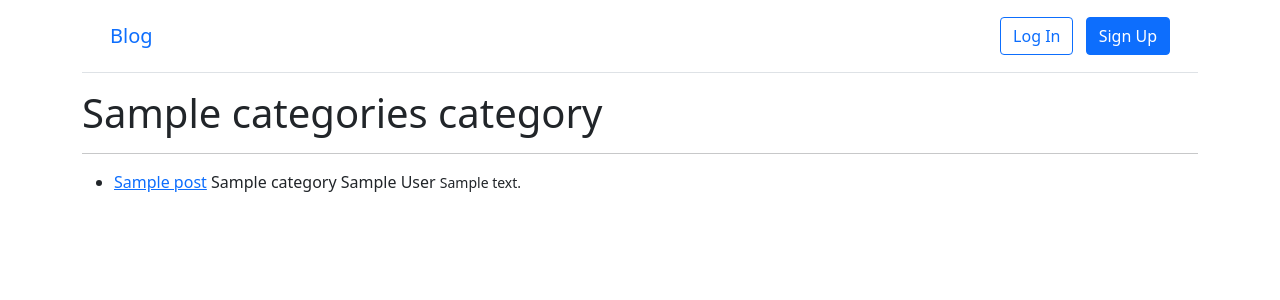
After one commit to FasterthanLi/MyProjectForDecode, a Django app: template templates/category_list.html in a window 1280 px wide. The commit adds this page. Shown: the top 300 px of the page. Run offline with Django 4.2, Linux system fonts and the light colour scheme; the template is opened without the code that fills it: most values are stand-ins (such as "Sample title", 1, 10 or a date in 2020).

Commit message:
Added views

```diff
--- a/posts/admin.py
+++ b/posts/admin.py
@@ -1,6 +1,6 @@
 from django.contrib import admin
 
-from .models import Post, Comment
+from .models import Post, Comment, Category
 
 class CommentInline(admin.TabularInline):
     model = Comment
@@ -13,3 +13,4 @@ class PostAdmin(admin.ModelAdmin):
 
 admin.site.register(Post, PostAdmin)
 admin.site.register(Comment)
+admin.site.register(Category)
--- a/posts/urls.py
+++ b/posts/urls.py
@@ -6,6 +6,8 @@ from .views import (
     PostsUpdateView,
     PostsDeleteView,
     PostsCreateView,
+    AddCategoryView,
+    CategoryView,
 )
 
 urlpatterns = [
@@ -14,4 +16,6 @@ urlpatterns = [
     path("<int:pk>/delete/", PostsDeleteView.as_view(), name="post_delete"),
     path("new/", PostsCreateView.as_view(), name="post_new"),
     path("", PostsListView.as_view(), name="post_list"),
+    path('add_category/', AddCategoryView.as_view(), name='add_category'),
+     path('category/<str:cats>/', CategoryView, name='category'),
 ]
--- a/templates/base.html
+++ b/templates/base.html
@@ -19,7 +19,9 @@
           <ul class="nav col-12 col-lg-auto me-lg-auto mb-2 justify-content-center
             mb-md-0">
           {% if user.is_authenticated %}
-            <li><a href="{% url 'post_new' %}" class="nav-link px-2 link-dark">+ New</a></li>
+            <li><a href="{% url 'post_list' %}" class="nav-link px-2 link-dark">Posts</a></li>
+            <li><a href="{% url 'post_new' %}" class="nav-link px-2 link-dark">+ New Post</a></li>
+            <li><a href="{% url 'add_category' %}" class="nav-link px-2 link-dark">+ New Category</a></li>
           </ul>
           <div class="dropdown text-end">
             <a href="#" class="d-block link-dark text-decoration-none dropdown-toggle"
--- /dev/null
+++ b/templates/category_list.html
@@ -0,0 +1,28 @@
+{% extends 'base.html' %}
+
+{% block content %}
+<head>
+    <title>{{ categories }} category</title>
+</head>
+
+<h1>{{ categories }} category</h1>
+<hr>
+
+{% for post in category_posts %}
+<ul>
+    <li>
+        <a href="{% url 'post_detail' post.pk %}">
+        {{ post.title }}</a>
+        {{ post.category}}
+        {{ post.author}}
+        <small>{{ post.body | slice:":359" | safe }}</small>
+
+        {% if user.is_authenticated %}
+        <small><a href="{% url 'post_edit' post.pk %}"> (Edit) </a></small> <small><a
+            href="{% url 'post_delete' post.pk %}">(Delete)</a></small> <br/>
+        {% endif %}
+    </li>
+</ul>
+{% endfor %}
+
+{% endblock %}
--- a/templates/post_list.html
+++ b/templates/post_list.html
@@ -6,13 +6,15 @@
 {% for post in post_list %}
   <div class="card">
     <div class="card-header">
-      <span class="font-weight-bold">{{ post.title }}</span> &middot;
+      <span class="font-weight-bold"><a href="{% url 'post_detail' post.pk %}">{{ post.title }}</a> |
+      </span> &middot;
       <span class="text-muted">by {{ post.author }} |
       {{ post.created_at }}</span>
     </div>
     <div class="card-body">
       <!-- Changes start here! -->
       <p>{{ post.body }}</p>
+       {{ post.category}}
       <a href="{% url 'post_edit' post.pk %}">Edit</a> |
       <a href="{% url 'post_delete' post.pk %}">Delete</a>
     </div>
```
Also changed, not shown: django_project/settings.py (+25 -0 lines), posts/models.py (+11 -0 lines), posts/views.py (+16 -3 lines), templates/add_category.html (added, +25 -0 lines), templates/categories.html (added, +32 -0 lines), posts/migrations/0006_category.py (added), posts/migrations/0007_post_category.py (added), posts/migrations/0008_rename_title_category_name.py (added), posts/migrations/0009_alter_post_category.py (added), 1 other file.
